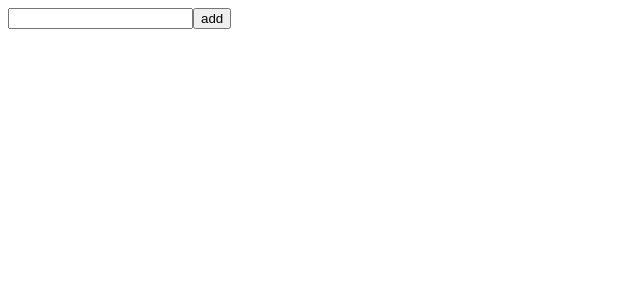
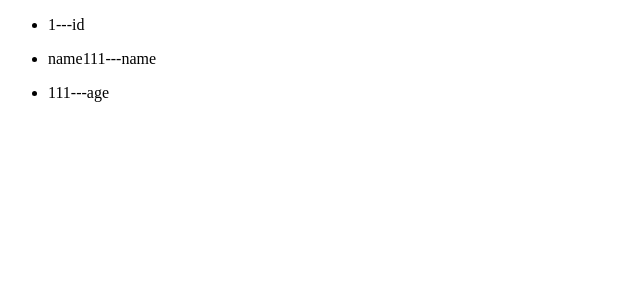
Before and after one commit to Jamel-jun/vue-demo, a Vue app: page / in a window 1280 px wide. Shown: the top 300 px of the page, without its empty margins (0-640 px from the left). Built offline with nearby package versions, Linux system fonts and the light colour scheme.

Commit message:
列表渲染：v-for练习

```diff
--- a/src/App.vue
+++ b/src/App.vue
@@ -3,7 +3,8 @@
     <!-- <img src="./assets/logo.png"> -->
     <!-- <HelloWorld/> -->
     <!-- <Demo01/> -->
-    <Demo02/>
+    <!-- <Demo02/> -->
+    <Demo03/>
   </div>
 </template>
 
@@ -11,13 +12,15 @@
 import HelloWorld from './components/HelloWorld'
 import Demo01 from './components/Demo01'
 import Demo02 from './components/Demo02'
+import Demo03 from './components/列表渲染'
 
 export default {
   name: 'App',
   components: {
     HelloWorld,
     Demo01,
-    Demo02
+    Demo02,
+    Demo03
   }
 }
 </script>
--- a/src/components/Demo02.vue
+++ b/src/components/Demo02.vue
@@ -8,6 +8,8 @@
                 {{data}}---<button @click="handleDel(index)">del</button>
             </li>
         </ul>
+        <div :style="styleObj" @click="handleStyleClickObj()">动态设置Style的需求--对象写法</div>
+        <div :style="styleArr" @click="handleStyleClickArr()">动态设置Style的需求--数组写法</div>
     </div>
 </template>
 <script>
@@ -17,10 +19,16 @@ export default {
         return{
             myText: null,
             dataList: [],
-            current: 0
+            current: 0,
+            styleObj: {
+                backgroundColor: "red"
+            }
         }
     },
     methods: {
+        handleStyleClickObj(){
+            // Vue.set(this.styleObj,"fontSize","30px");
+        },
         handleAdd(){
             if (this.myText != '' && this.myText != null) {
                 this.dataList.push(this.myText);
--- /dev/null
+++ b/src/components/列表渲染.vue
@@ -0,0 +1,25 @@
+<template>
+    <div id="app">
+        <ul v-for="(data,index) in obj" :key="data">
+            <li>{{data}}---{{index}}</li>
+        </ul>
+    </div>
+</template>
+<script>
+export default {
+    name: "Demo03",
+    data() {
+        return{
+            dataList: ['aaa','bbb','ccc','ddd'],
+            obj: {
+                id: 1,
+                name: 'name111',
+                age: 111
+            }
+        }
+    },
+    methods: {
+
+    }
+}
+</script>
```
